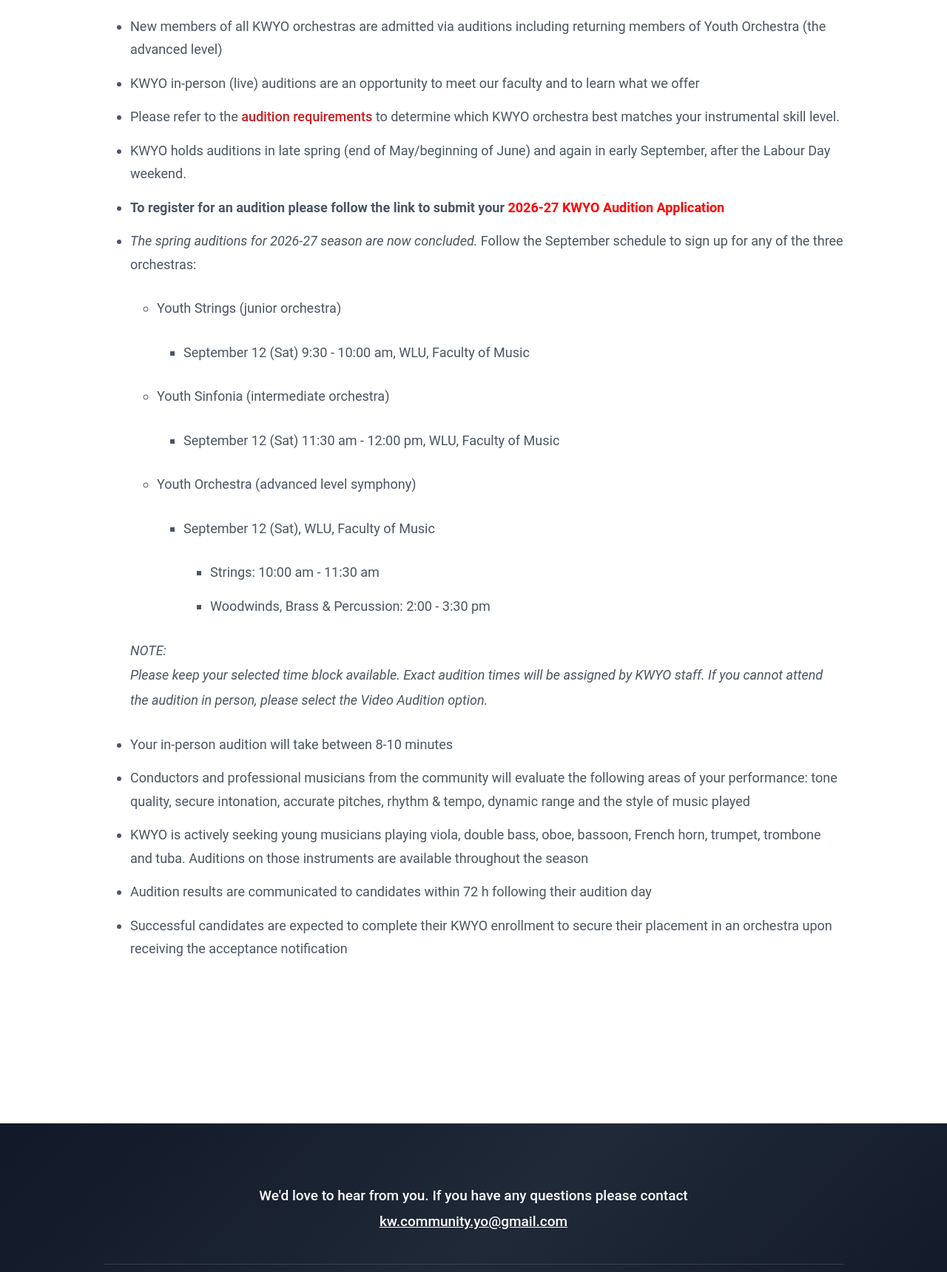
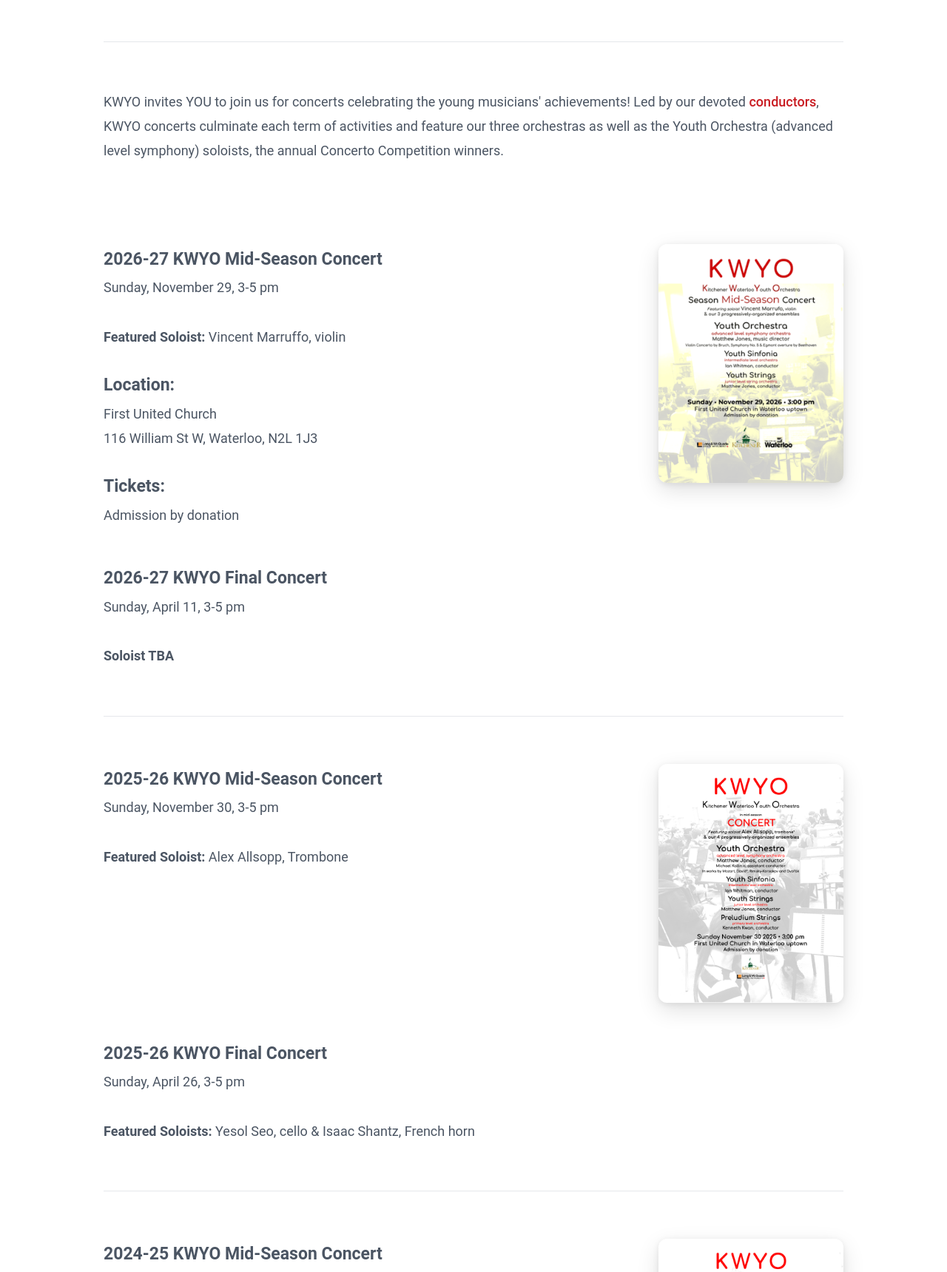
Before and after one commit to kwyo-web/kwyo-web.github.io, a plain HTML site: page concerts.html in a window 1280 px wide. Shown: the part 1080-2800 px from the top of the page at 74% size. Drawn offline with nearby package versions, Linux system fonts and the light colour scheme; a web font is replaced by a local one.

Commit message:
Restore concerts.html content and remove unused events-preview.html

```diff
--- a/concerts.html
+++ b/concerts.html
@@ -59,77 +59,138 @@
     </nav>
   </div>
   <div class="banner">
-    <img src="images/Auditions Page JOE.jpg"
+    <img src="images/Concerts page JOE.jpg"
       alt="The Kitchener Waterloo Youth Orchestra performing. Photo credit to Joe Petrik.">
-    <div class="title1">Audition INFO</div>
+    <div class="title1">Concerts</div>
     <p><em>Photo credit to Joe Petrik.</em></p>
   </div>
   <div class="content">
     <div class="bigmargins">
-      <ul>
-        <li>New members of all KWYO orchestras are admitted via auditions including returning members of Youth Orchestra
-          (the advanced level)</li>
+      <hr>
+      <p>KWYO invites YOU to join us for concerts celebrating the young musicians' achievements! Led by our devoted <a
+          href="facultyandstaff.html">conductors</a>, KWYO concerts culminate each term of activities and feature our
+        three orchestras as well as the Youth Orchestra (advanced level symphony) soloists, the annual Concerto
+        Competition winners.</p>
+      <br>
+      <!-- Poster pairs with the Mid-Season Concert row, so it aligns to that listing -->
+      <div class="concert-flexbox">
+        <div class="concert-ls">
+          <p><strong style="font-size:23px">2026-27 KWYO Mid-Season Concert</strong>
+            <br>
+            Sunday, November 29, 3-5 pm
+            <br>
+            <br>
+            <strong>Featured Soloist:</strong> Vincent Marruffo, violin
+          </p>
+          <p><strong style="font-size:23px">Location:</strong>
+            <br>
+            First United Church
+            <br>
+            116 William St W, Waterloo, N2L 1J3
+          </p>
+          <p><strong style="font-size:23px">Tickets:</strong>
+            <br>
+            Admission by donation
+          </p>
+        </div>
+        <a href="PDFs/Concerts/KWYO 2026-27 Mid-Season Concert POSTER.pdf" target="blank">
+          <img src="images/KWYO_2026-27_Mid-Season_Concert_POSTER_thumb.png" class="concert-poster"
+            alt="KWYO 2026-27 Mid-Season Concert poster" />
+        </a>
+      </div>
 
-        <li>KWYO in-person (live) auditions are an opportunity to meet our faculty and to learn what we offer</li>
+      <div class="concert-flexbox">
+        <div class="concert-ls">
+          <p><strong style="font-size:23px">2026-27 KWYO Final Concert</strong>
+            <br>
+            Sunday, April 11, 3-5 pm
+            <br>
+            <br>
+            <strong>Soloist TBA</strong>
+          </p>
+        </div>
+      </div>
 
-        <li>Please refer to the <a href="auditionrequirements.html">audition requirements</a> to determine which KWYO
-          orchestra best matches your instrumental skill level.</li>
+      <hr>
 
-        <li>KWYO holds auditions in late spring (end of May/beginning of June) and again in early September, after the
-          Labour Day weekend.</li>
+      <div class="concert-flexbox">
+        <div class="concert-ls">
+          <p><strong style="font-size:23px">2025-26 KWYO Mid-Season Concert</strong>
+            <br>
+            Sunday, November 30, 3-5 pm
+            <br>
+            <br>
+            <strong>Featured Soloist:</strong> Alex Allsopp, Trombone
+          </p>
+        </div>
+        <img src="images/concertposter2.png" class="concert-poster" />
+      </div>
 
-        <li><strong>To register for an audition please follow the link to submit your <a
-              href="https://docs.google.com/forms/d/e/1FAIpQLScfzOKZo6C7exQyAEOWhlDqqQ4JuRESzTJnz4Xu_Rw5f5fZ0w/viewform"
-              style="color:red; font-weight: bold;">2026-27 KWYO Audition Application</a></strong>
-        </li>
+      <div class="concert-flexbox">
+        <div class="concert-ls">
+          <p><strong style="font-size:23px">2025-26 KWYO Final Concert</strong>
+            <br>
+            Sunday, April 26, 3-5 pm
+            <br>
+            <br>
+            <strong>Featured Soloists:</strong> Yesol Seo, cello & Isaac Shantz, French horn
+          </p>
+        </div>
+      </div>
 
-        <li><em>The spring auditions for 2026-27 season are now concluded.</em> Follow the September schedule to sign up
-          for any of the three orchestras:
-          <ul>
-            <li>Youth Strings (junior orchestra)
-              <ul>
-                <li>September 12 (Sat) 9:30 - 10:00 am, WLU, Faculty of Music</li>
-              </ul>
-            </li>
-            <li>Youth Sinfonia (intermediate orchestra)
-              <ul>
-                <li>September 12 (Sat) 11:30 am - 12:00 pm, WLU, Faculty of Music</li>
-              </ul>
-            </li>
-            <li>Youth Orchestra (advanced level symphony)
-              <ul>
-                <li>September 12 (Sat), WLU, Faculty of Music
-                  <ul>
-                    <li>Strings: 10:00 am - 11:30 am</li>
-                    <li>Woodwinds, Brass &amp; Percussion: 2:00 - 3:30 pm</li>
-                  </ul>
-                </li>
-              </ul>
-            </li>
-          </ul>
-        </li>
+      <hr>
 
-        <p>
-          <em>NOTE:<br>
-            Please keep your selected time block available. Exact audition times will be assigned by KWYO
-            staff. If you cannot attend the audition in person, please select the Video Audition option.</em>
-        </p>
+      <div class="concert-flexbox">
+        <div class="concert-ls">
+          <p><strong style="font-size:23px">2024-25 KWYO Mid-Season Concert</strong>
+            <br>
+            Friday, December 6, 6-8 pm
+          </p>
+        </div>
+        <img src="images/concertposter.png" class="concert-poster" />
+      </div>
 
-        <li>Your in-person audition will take between 8-10 minutes</li>
+      <div class="concert-flexbox">
+        <div class="concert-ls">
+          <p><strong style="font-size:23px">2024-25 KWYO Final Concert</strong>
+            <br>
+            Friday, April 11, 6-8 pm
+            <br>
+            <br>
+            <strong>Featured Soloist:</strong> Rebecca Muth, Violin
+          </p>
+        </div>
+      </div>
 
-        <li>Conductors and professional musicians from the community will evaluate the following areas of your
-          performance: tone quality, secure intonation, accurate pitches, rhythm & tempo, dynamic range and the style of
-          music played</li>
+      <hr>
 
-        <li>KWYO is actively seeking young musicians playing viola, double bass, oboe, bassoon, French horn, trumpet,
-          trombone and tuba. Auditions on those instruments are available throughout the season</li>
+      <div class="concert-flexbox">
+        <div class="concert-ls">
+          <p><strong style="font-size:23px">2023-24 KWYO Mid-Season Concert</strong>
+            <br>
+            Friday, December 1, 6-8 pm
+            <br>
+            <br>
+            <strong>Featured Soloists:</strong> Sarah Rodriguez-Valtierra, violin & Samuel Molina, violin
+          </p>
+        </div>
+      </div>
 
-        <li>Audition results are communicated to candidates within 72 h following their audition day</li>
+      <div class="concert-flexbox">
+        <div class="concert-ls">
+          <p><strong style="font-size:23px">2023-24 KWYO Final Concert</strong>
+            <br>
+            Friday, April 12, 6-8 pm
+            <br>
+            <br>
+            <strong>Featured Soloist:</strong> Samuel Yi, violin
+          </p>
+        </div>
+      </div>
 
-        <li>Successful candidates are expected to complete their KWYO enrollment to secure their placement in an
-          orchestra upon receiving the acceptance notification</li>
-      </ul>
-    </div>
+      <hr>
+
+      </div>
   </div>
   <footer>
     <p>We'd love to hear from you. If you have any questions please contact
```
Also changed, not shown: events-preview.html (deleted, +0 -102 lines).
